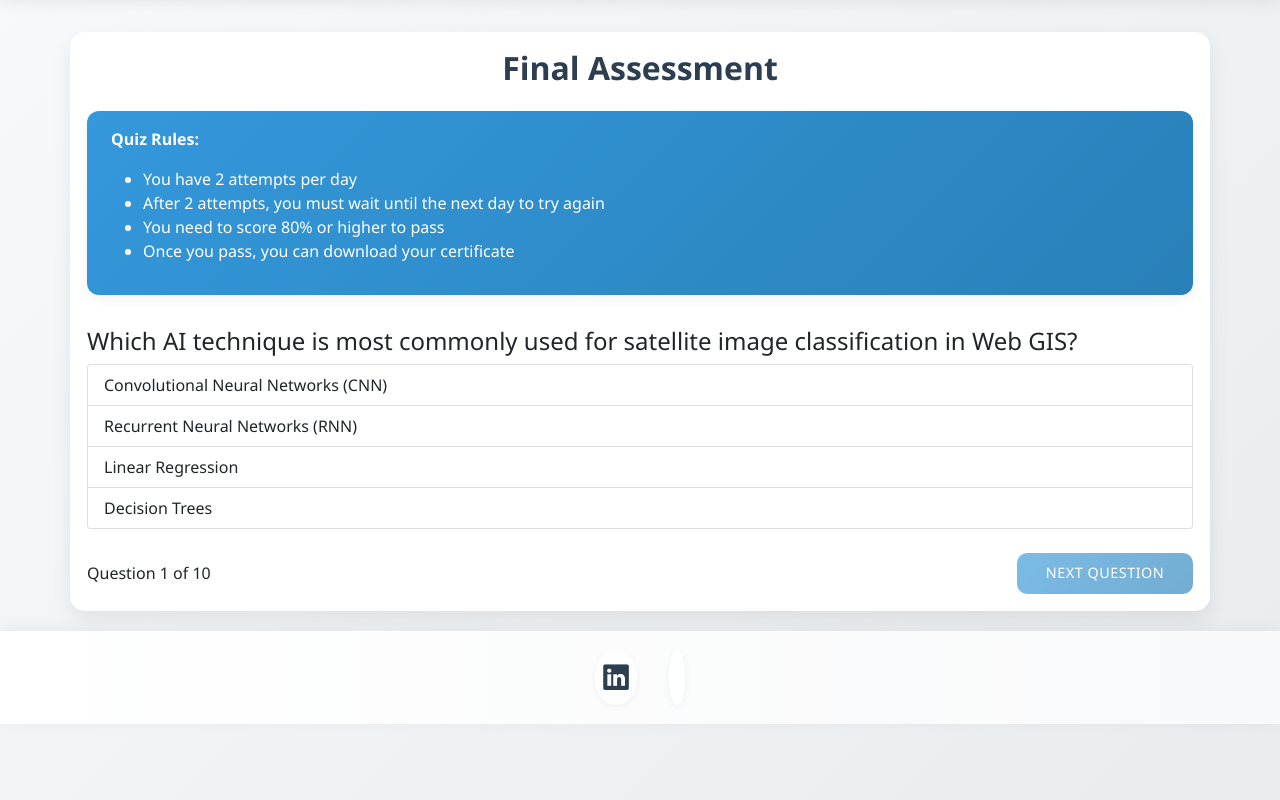
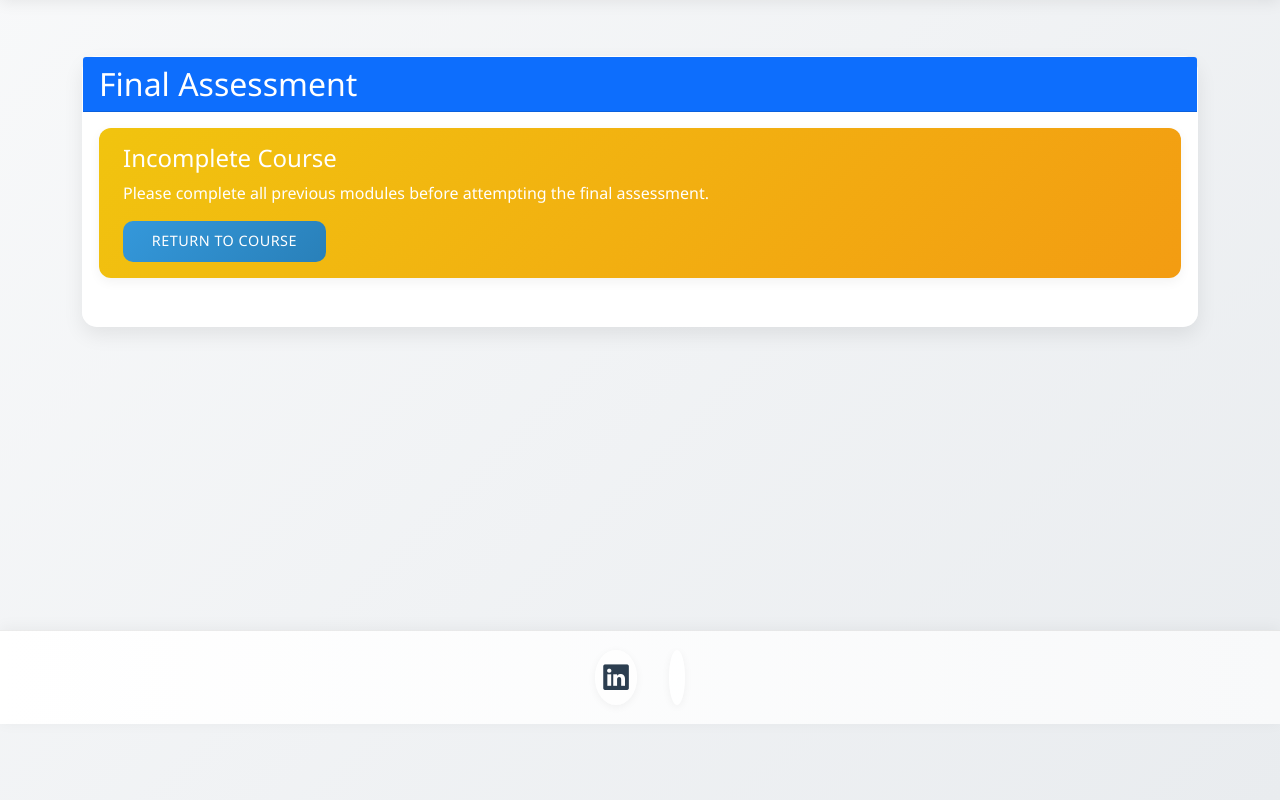
Before and after one commit to Brianoysters/aiweb, a Flask app: template templates/quiz.html in a window 1280 px wide. Shown: the part 76-876 px from the top of the page. Run offline with Flask 3, Linux system fonts and the light colour scheme; the template is opened without the code that fills it, so the values that code supplies are empty; parts of the project's set-up code (start-up, migrations or seed data) failed here and were passed over; some libraries are stand-ins or nearby versions.

Commit message:
Add professional quiz template with multiple-choice questions

```diff
--- a/templates/quiz.html
+++ b/templates/quiz.html
@@ -1,212 +1,96 @@
 {% extends "base.html" %}
 
 {% block content %}
+<div class="container mt-4">
     <div class="card">
+        <div class="card-header bg-primary text-white">
+            <h2 class="mb-0">Final Assessment</h2>
+        </div>
         <div class="card-body">
-        <h2 class="card-title text-center mb-4">Final Assessment</h2>
+            {% if not all_modules_completed %}
+            <div class="alert alert-warning">
+                <h4>Incomplete Course</h4>
+                <p>Please complete all previous modules before attempting the final assessment.</p>
+                <a href="{{ url_for('course', course_id=1) }}" class="btn btn-primary">Return to Course</a>
+            </div>
+            {% elif next_attempt_available %}
             <div class="alert alert-info">
-            <p><strong>Quiz Rules:</strong></p>
+                <h4>Next Attempt Available</h4>
+                <p>Your next attempt will be available on: {{ next_attempt_available.strftime('%B %d, %Y at %I:%M %p') }}</p>
+            </div>
+            {% else %}
+            <div class="quiz-instructions mb-4">
+                <h4>Instructions:</h4>
                 <ul>
+                    <li>This quiz consists of 10 multiple-choice questions</li>
+                    <li>You need to score 80% or higher to pass</li>
                     <li>You have 2 attempts per day</li>
-                <li>After 2 attempts, you must wait until the next day to try again</li>
-                <li>You need to score 80% or higher to pass</li>
-                <li>Once you pass, you can download your certificate</li>
+                    <li>There is a 12-hour cooldown period between attempts</li>
+                    <li>Once you start, you must complete the quiz</li>
                 </ul>
             </div>
-        <div id="quiz-container">
-            <div id="question-container" class="mb-4">
-                <h4 id="question-text"></h4>
-                <div id="options-container" class="list-group">
+
+            <form method="POST" action="{{ url_for('submit_quiz') }}" id="quizForm">
+                <div class="quiz-questions">
+                    <div class="question mb-4">
+                        <h5>1. What is the primary goal of Artificial Intelligence?</h5>
+                        <div class="form-check">
+                            <input class="form-check-input" type="radio" name="q1" id="q1a" value="a" required>
+                            <label class="form-check-label" for="q1a">To create machines that can think and act like humans</label>
+                        </div>
+                        <div class="form-check">
+                            <input class="form-check-input" type="radio" name="q1" id="q1b" value="b">
+                            <label class="form-check-label" for="q1b">To replace human workers with machines</label>
+                        </div>
+                        <div class="form-check">
+                            <input class="form-check-input" type="radio" name="q1" id="q1c" value="c">
+                            <label class="form-check-label" for="q1c">To make computers faster</label>
+                        </div>
+                        <div class="form-check">
+                            <input class="form-check-input" type="radio" name="q1" id="q1d" value="d">
+                            <label class="form-check-label" for="q1d">To create video games</label>
                         </div>
                     </div>
 
-            <div class="d-flex justify-content-between align-items-center">
-                <div>Question <span id="current-question">1</span> of <span id="total-questions">10</span></div>
-                <button id="next-btn" class="btn btn-primary" onclick="nextQuestion()" disabled>Next Question</button>
+                    <div class="question mb-4">
+                        <h5>2. What is Machine Learning?</h5>
+                        <div class="form-check">
+                            <input class="form-check-input" type="radio" name="q2" id="q2a" value="a" required>
+                            <label class="form-check-label" for="q2a">A subset of AI that enables systems to learn from data</label>
+                        </div>
+                        <div class="form-check">
+                            <input class="form-check-input" type="radio" name="q2" id="q2b" value="b">
+                            <label class="form-check-label" for="q2b">A type of computer hardware</label>
+                        </div>
+                        <div class="form-check">
+                            <input class="form-check-input" type="radio" name="q2" id="q2c" value="c">
+                            <label class="form-check-label" for="q2c">A programming language</label>
+                        </div>
+                        <div class="form-check">
+                            <input class="form-check-input" type="radio" name="q2" id="q2d" value="d">
+                            <label class="form-check-label" for="q2d">A type of database</label>
                         </div>
                     </div>
 
-        <div id="results-container" style="display: none;">
-            <h3 class="text-center mb-4">Quiz Results</h3>
-            <p class="text-center">Your score: <span id="score">0</span>%</p>
-            <form id="submit-form" method="POST" action="{{ url_for('submit_quiz') }}">
-                <input type="hidden" name="score" id="final-score">
-                <div class="text-center">
-                    <button type="submit" class="btn btn-success">Submit Results</button>
+                    <!-- Add more questions here -->
+                    <!-- Questions 3-10 would follow the same pattern -->
+
+                </div>
+
+                <div class="text-center mt-4">
+                    <button type="submit" class="btn btn-primary btn-lg">Submit Quiz</button>
                 </div>
             </form>
+            {% endif %}
         </div>
     </div>
 </div>
 
 <script>
-const questions = [
-    {
-        question: "Which AI technique is most commonly used for satellite image classification in Web GIS?",
-        options: [
-            "Convolutional Neural Networks (CNN)",
-            "Recurrent Neural Networks (RNN)",
-            "Linear Regression",
-            "Decision Trees"
-        ],
-        correct: 0
-    },
-    {
-        question: "What is the primary advantage of using machine learning for spatial analysis in Web GIS?",
-        options: [
-            "Reduced server costs",
-            "Automated pattern recognition in spatial data",
-            "Faster map loading times",
-            "Better user interface"
-        ],
-        correct: 1
-    },
-    {
-        question: "Which deep learning architecture is best suited for temporal spatial data analysis?",
-        options: [
-            "Feedforward Neural Networks",
-            "Support Vector Machines",
-            "Long Short-Term Memory (LSTM)",
-            "Random Forests"
-        ],
-        correct: 2
-    },
-    {
-        question: "What is the role of AI in automated map generalization?",
-        options: [
-            "To increase map file size",
-            "To simplify map features while preserving essential characteristics",
-            "To add more details to maps",
-            "To change map projections"
-        ],
-        correct: 1
-    },
-    {
-        question: "Which of the following is NOT a common application of AI in Web GIS?",
-        options: [
-            "Traffic prediction",
-            "Land use classification",
-            "Manual data entry",
-            "Change detection"
-        ],
-        correct: 2
-    },
-    {
-        question: "What type of neural network is most effective for object detection in aerial imagery?",
-        options: [
-            "YOLO (You Only Look Once)",
-            "Simple Perceptron",
-            "Hopfield Network",
-            "Boltzmann Machine"
-        ],
-        correct: 0
-    },
-    {
-        question: "Which technology is essential for real-time spatial AI analysis in web applications?",
-        options: [
-            "WebGL",
-            "Flash",
-            "Java Applets",
-            "Silverlight"
-        ],
-        correct: 0
-    },
-    {
-        question: "What is the primary purpose of using AI for feature extraction in GIS?",
-        options: [
-            "To slow down processing",
-            "To automatically identify and classify map elements",
-            "To increase data storage requirements",
-            "To manually verify data"
-        ],
-        correct: 1
-    },
-    {
-        question: "Which of the following is a key benefit of implementing AI-powered predictive analytics in Web GIS?",
-        options: [
-            "Increased data entry requirements",
-            "Manual processing of spatial patterns",
-            "Proactive decision-making based on spatial trends",
-            "Reduced accuracy in spatial analysis"
-        ],
-        correct: 2
-    },
-    {
-        question: "What role does machine learning play in web-based spatial clustering?",
-        options: [
-            "It requires manual intervention",
-            "It automatically identifies spatial patterns and groups",
-            "It slows down the clustering process",
-            "It increases data redundancy"
-        ],
-        correct: 1
+document.getElementById('quizForm').addEventListener('submit', function(e) {
+    if (!confirm('Are you sure you want to submit your answers? You cannot change them after submission.')) {
+        e.preventDefault();
     }
-];
-
-let currentQuestionIndex = 0;
-let score = 0;
-let answered = false;
-
-function loadQuestion() {
-    const question = questions[currentQuestionIndex];
-    document.getElementById('question-text').textContent = question.question;
-
-    const optionsContainer = document.getElementById('options-container');
-    optionsContainer.innerHTML = '';
-
-    question.options.forEach((option, index) => {
-        const button = document.createElement('button');
-        button.className = 'list-group-item list-group-item-action';
-        button.textContent = option;
-        button.onclick = () => selectOption(index);
-        optionsContainer.appendChild(button);
 });
-
-    document.getElementById('current-question').textContent = currentQuestionIndex + 1;
-    document.getElementById('total-questions').textContent = questions.length;
-    document.getElementById('next-btn').disabled = true;
-    answered = false;
-}
-
-function selectOption(index) {
-    if (answered) return;
-
-    const options = document.querySelectorAll('#options-container button');
-    options.forEach(option => option.classList.remove('active', 'list-group-item-success', 'list-group-item-danger'));
-
-    const selectedOption = options[index];
-    selectedOption.classList.add('active');
-
-    if (index === questions[currentQuestionIndex].correct) {
-        selectedOption.classList.add('list-group-item-success');
-        score++;
-    } else {
-        selectedOption.classList.add('list-group-item-danger');
-        options[questions[currentQuestionIndex].correct].classList.add('list-group-item-success');
-    }
-
-    document.getElementById('next-btn').disabled = false;
-    answered = true;
-}
-
-function nextQuestion() {
-    currentQuestionIndex++;
-
-    if (currentQuestionIndex < questions.length) {
-        loadQuestion();
-    } else {
-        showResults();
-    }
-}
-
-function showResults() {
-    const finalScore = (score / questions.length) * 100;
-    document.getElementById('quiz-container').style.display = 'none';
-    document.getElementById('results-container').style.display = 'block';
-    document.getElementById('score').textContent = finalScore.toFixed(1);
-    document.getElementById('final-score').value = finalScore;
-}
-
-loadQuestion();
 </script>
 {% endblock %}
```
Lines whose indentation alone changed are shown as unchanged.
